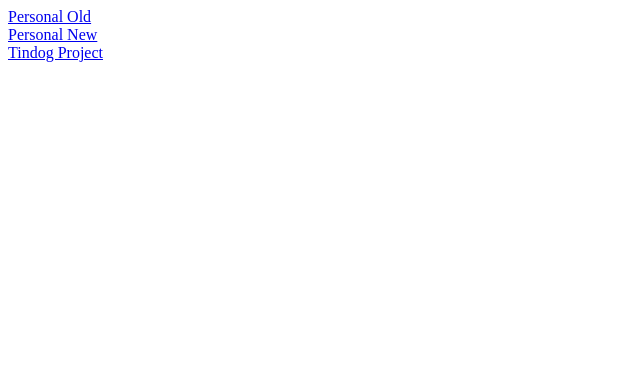
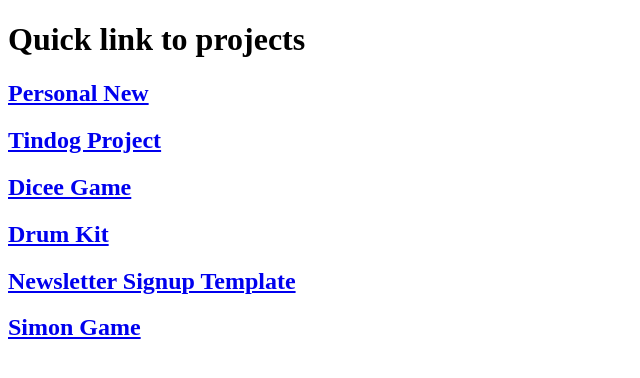
Before and after one commit to RaminM/WebDevelopment, a plain HTML site: page index.html in a window 1280 px wide. Shown: the whole page, without its empty margins (0-640 px from the left). Drawn offline with Linux system fonts and the light colour scheme.

Commit message:
Updated the links

```diff
--- a/index.html
+++ b/index.html
@@ -7,14 +7,39 @@
     <title>Main Repository Page</title>
   </head>
   <body>
-    <a class="linktopage" href="./Personal-Old/index.html">Personal Old</a>
-    <br />
+    <h1>Quick link to projects</h1>
+
+    <h2>
       <a class="linktopage" href="./Personal Website - CV/index.html">
         Personal New</a
       >
-    <br />
+    </h2>
+
+    <h2>
       <a class="linktopage" href="./TinDog (Course Project)/index.html"
         >Tindog Project</a
       >
+    </h2>
+    <h2>
+      <a class="linktopage" href="./Dicee (Course Project)/dicee.html"
+        >Dicee Game</a
+      >
+    </h2>
+
+    <h2>
+      <a class="linktopage" href="./Drum Kit (Course Project)/index.html"
+        >Drum Kit</a
+      >
+    </h2>
+    <h2>
+      <a class="linktopage" href="./Newsletter/signup.html"
+        >Newsletter Signup Template</a
+      >
+    </h2>
+    <h2>
+      <a class="linktopage" href="./Simon Game (Course Project)/index.html"
+        >Simon Game</a
+      >
+    </h2>
   </body>
 </html>
```
Lines whose indentation alone changed are shown as unchanged.
